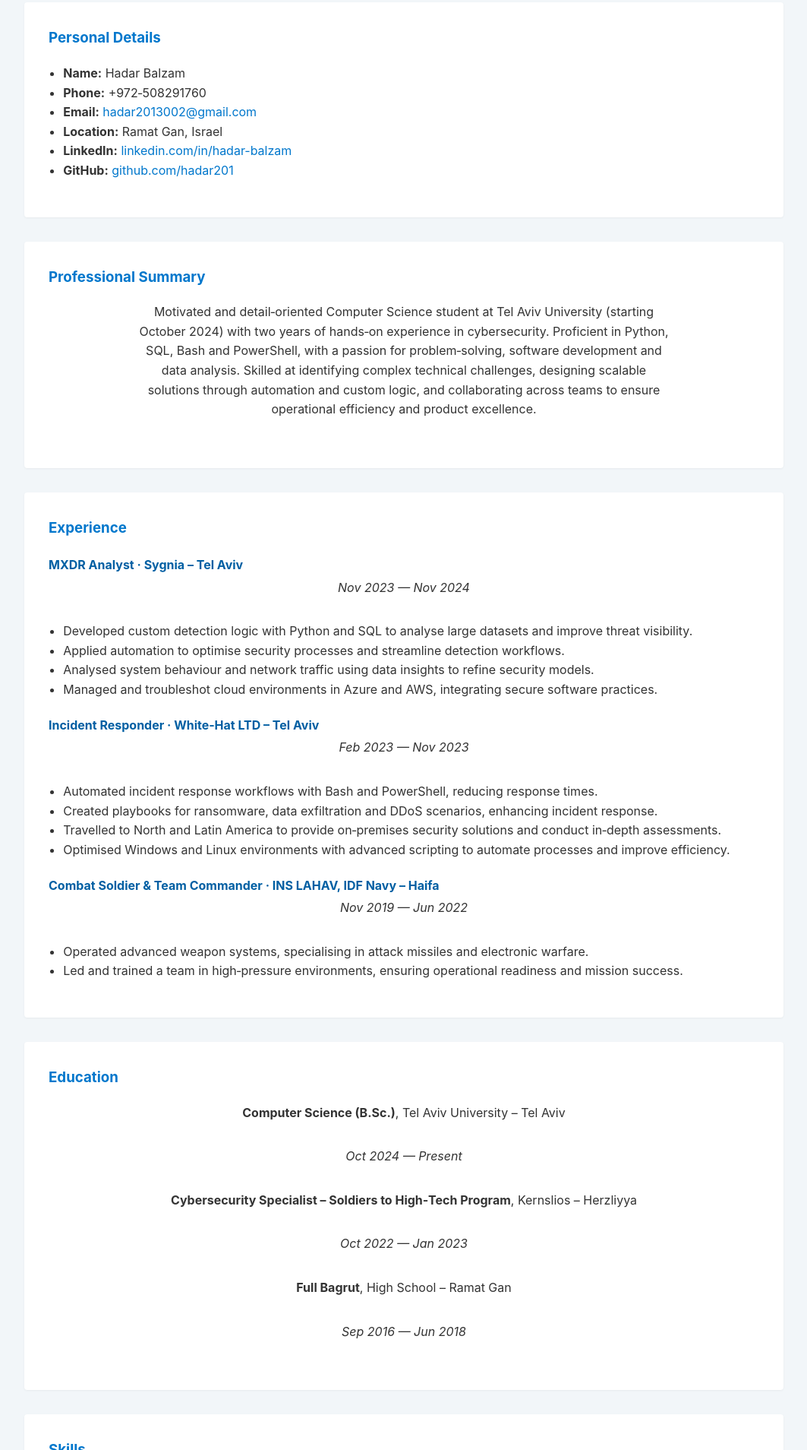
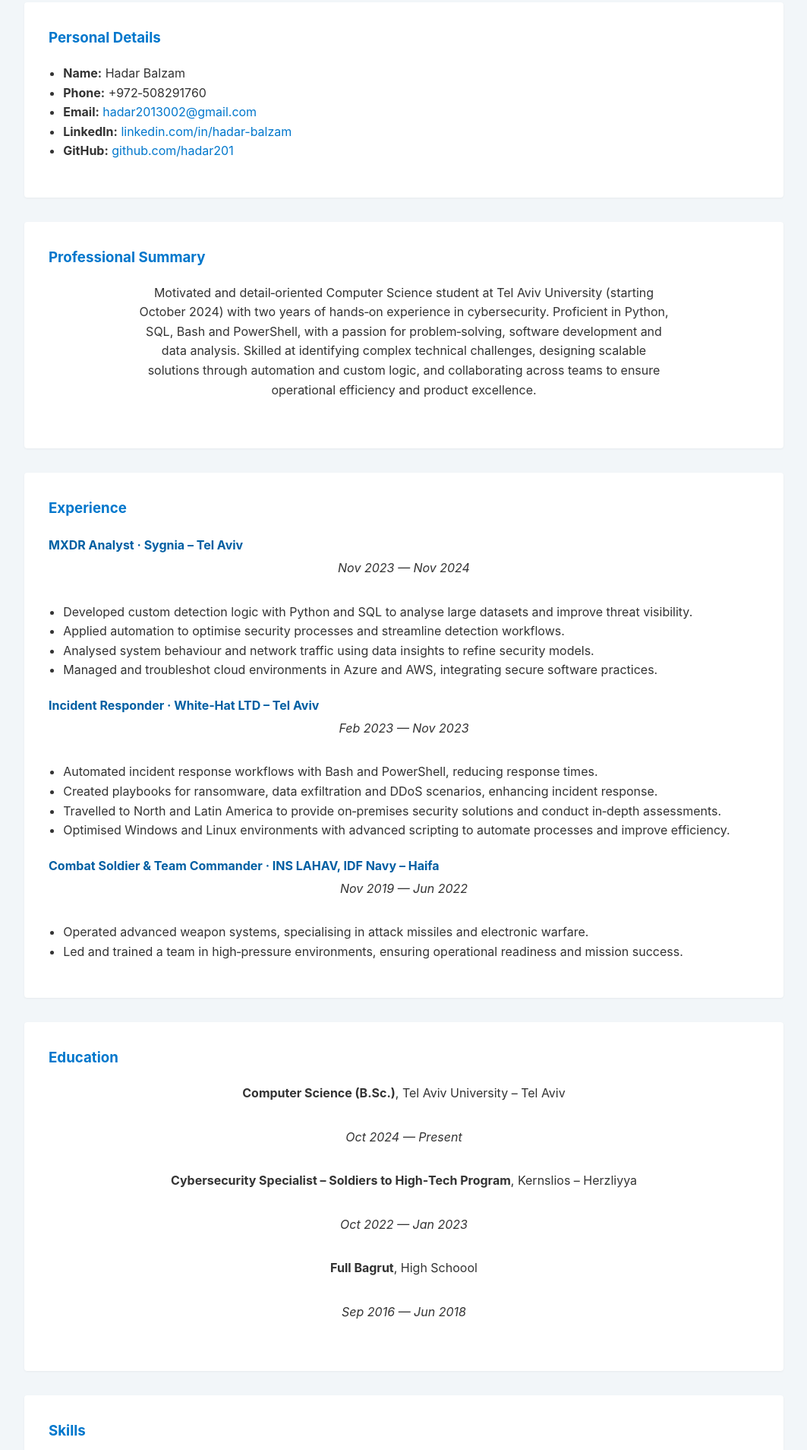
Before and after one commit to hadar201/hadarbalzam.com, a plain HTML site: page cv.html in a window 1280 px wide. Shown: the part 324-2232 px from the top of the page at 76% size, without its empty margins (108-1171 px from the left). Drawn offline with Linux system fonts and the light colour scheme.

Commit message:
Remove location and Ramat Gan reference from cv; fix Bagrut line

```diff
--- a/cv.html
+++ b/cv.html
@@ -28,7 +28,7 @@
                     <li><strong>Name:</strong> Hadar Balzam</li>
                     <li><strong>Phone:</strong> +972‑508291760</li>
                     <li><strong>Email:</strong> <a href="mailto:hadar2013002@gmail.com">hadar2013002@gmail.com</a></li>
-                    <li><strong>Location:</strong> Ramat Gan, Israel</li>
+
                     <li><strong>LinkedIn:</strong> <a href="https://www.linkedin.com/in/hadar-balzam" target="_blank" rel="noopener">linkedin.com/in/hadar-balzam</a></li>
                     <li><strong>GitHub:</strong> <a href="https://github.com/hadar201" target="_blank" rel="noopener">github.com/hadar201</a></li>
                 </ul>
@@ -74,9 +74,9 @@
                 <p><em>Oct 2024 — Present</em></p>
                 <p><strong>Cybersecurity Specialist – Soldiers to High‑Tech Program</strong>, Kernslios – Herzliyya</p>
                 <p><em>Oct 2022 — Jan 2023</em></p>
-                <p><strong>Full Bagrut</strong>, High School – Ramat Gan</p>
+                <p><strong>Full Bagrut</strong>, High Schoool</p>
                 <p><em>Sep 2016 — Jun 2018</em></p>
-            </section>
+            </section
 
             <!-- Skills -->
             <section class="cv-section">
```
